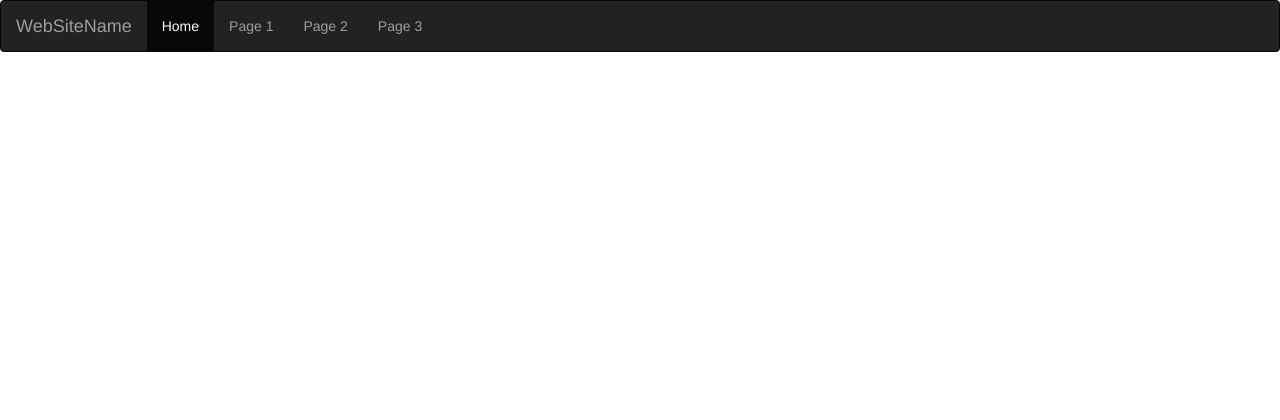
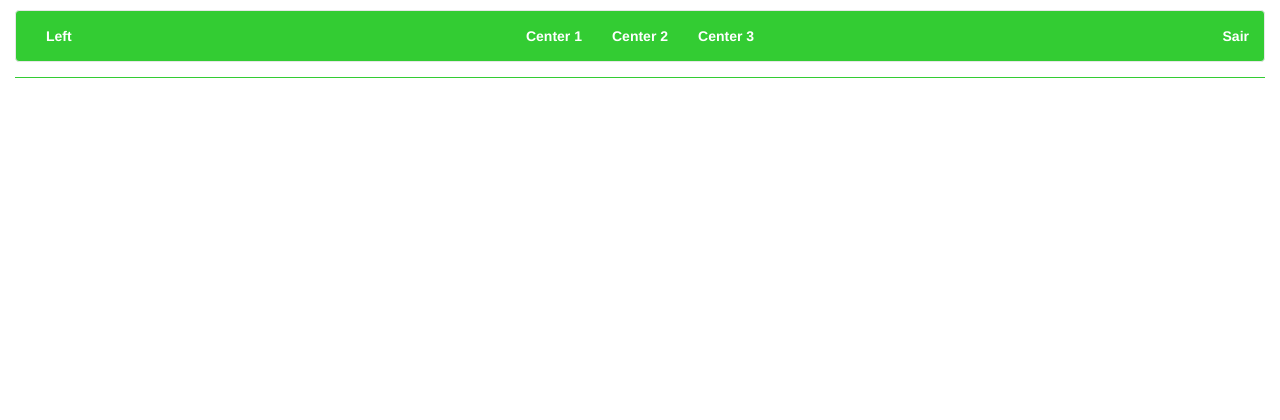
Before and after one commit to marciellioliveira/2watch, a PHP site: page /pagina_inicial.php in a window 1280 px wide. Shown: the top 420 px of the page. Run offline with PHP 8.4, Linux system fonts and the light colour scheme.

Commit message:
Página Inicial + CSS
Melhorias no conteúdo das páginas, principalmente topo e rodape. Menu centralizado. Página Inicial sendo criada.

```diff
--- a/css/estilo.css
+++ b/css/estilo.css
@@ -56,6 +56,7 @@
 
 .container-fluid .navbar li a{
      color: white;
+     font-weight: bold;
 }
 
 .container-fluid .navbar li a:hover {
@@ -66,6 +67,13 @@
 .container-fluid .navbar-header img {
     margin-top: -1%;
     max-width: 22%;
+}
+
+.navbar-nav.navbar-center {
+    /* Menu centralizado */
+    position: absolute;
+    left: 50%;
+    transform: translatex(-50%);
 }
 
 
--- a/pagina_inicial.php
+++ b/pagina_inicial.php
@@ -1,42 +1,19 @@
-<!DOCTYPE html>
-<html lang="en">
-<head>
-  <title>Bootstrap Example</title>
+<?php
 
-  <meta charset="utf-8">
-  <meta name="viewport" content="width=device-width, initial-scale=1">
+  require_once 'topo.php';
 
-  <link rel="stylesheet" href="https://maxcdn.bootstrapcdn.com/bootstrap/3.3.7/css/bootstrap.min.css">
-  <link rel="stylesheet" type="text/css" href="css/estilo.css">
-
-  <script src="https://ajax.googleapis.com/ajax/libs/jquery/3.3.1/jquery.min.js"></script>
-  <script src="https://maxcdn.bootstrapcdn.com/bootstrap/3.3.7/js/bootstrap.min.js"></script>
-
-</head>
-<body>
-
-  <nav class="navbar navbar-inverse">
-  <div class="container-fluid">
-    <div class="navbar-header">
-      <a class="navbar-brand" href="#">WebSiteName</a>
-    </div>
-    <ul class="nav navbar-nav">
-      <li class="active"><a href="#">Home</a></li>
-      <li><a href="#">Page 1</a></li>
-      <li><a href="#">Page 2</a></li>
-      <li><a href="#">Page 3</a></li>
-    </ul>
-  </div>
-</nav>
-
-  <div class="footer">
-    <hr class="linha">
-    <p>Footer</p>
-  </div>
+?>
 
 
 
 
 
+
+<?php
+
+  require_once 'rodape.php';
+
+?>
+
 </body>
 </html>
--- a/topo.php
+++ b/topo.php
@@ -23,24 +23,27 @@
 
   <div class="container-fluid">
 
-    <nav class="navbar navbar-default">
-      <div class="container-fluid">
-        <div class="navbar-header">
-          <a class="navbar-brand" href="index.php">
-            2WATCH
-          </a>
-        </div>
-        <ul class="nav navbar-nav hidden">
-          <li><a href="#">Home</a></li>
-          <li><a href="#">Page 1</a></li>
-          <li><a href="#">Page 2</a></li>
-          <li><a href="#">Page 3</a></li>
+<nav class="navbar navbar-default" role="navigation">
+    <div class="navbar-header">
+        <button type="button" class="navbar-toggle" data-toggle="collapse" data-target=".navbar-collapse">
+            <span class="icon-bar"></span>
+            <span class="icon-bar"></span>
+            <span class="icon-bar"></span>
+        </button>
+    </div>
+    <div class="navbar-collapse collapse">
+        <ul class="nav navbar-nav navbar-left">
+            <li><a href="#">Left</a></li>
+        </ul>
+        <ul class="nav navbar-nav navbar-center">
+            <li><a href="#">Center 1</a></li>
+            <li><a href="#">Center 2</a></li>
+            <li><a href="#">Center 3</a></li>
         </ul>
         <ul class="nav navbar-nav navbar-right">
-          <li><a href="Cadastrar.php"><span class="glyphicon glyphicon-user"></span> Cadastrar</a></li>
-          <li><a href="entrar.php"><span class="glyphicon glyphicon-log-in"></span> Entrar</a></li>
+            <li><a href="entrar.php">Sair</a></li>
         </ul>
-      </div>
-    </nav>
+    </div>
+</nav>
 
     <hr class="linha">
```
Also changed, not shown: 2watch.sql (added, +62 -0 lines), cadastrar.php (+43 -8 lines), entrar.php (+43 -8 lines), index.php (+43 -8 lines).
